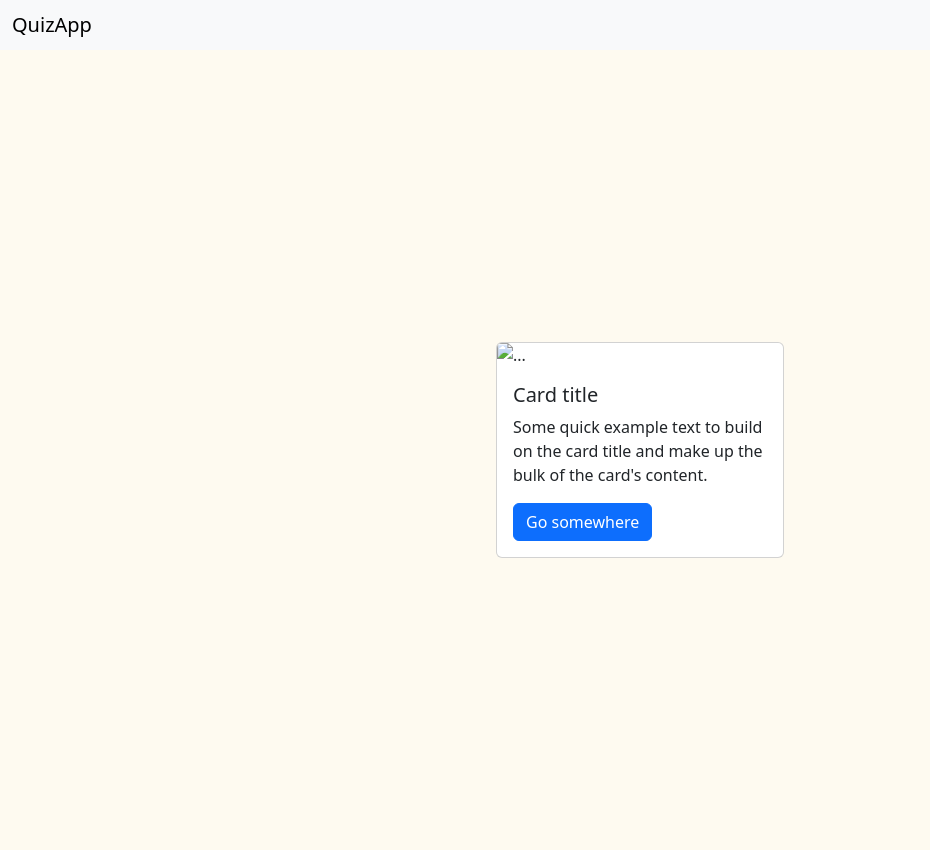
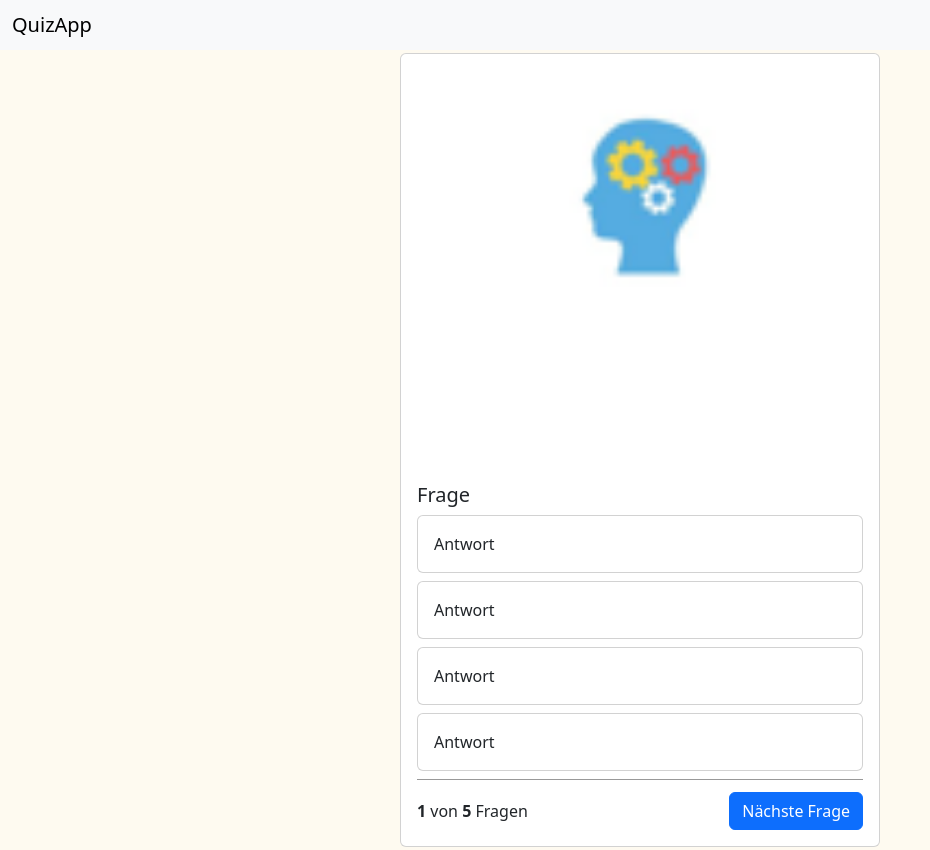
Before and after one commit to bjoerndaigger/QuizApp, a plain HTML site: page index.html in a window 1280 px wide. Shown: the whole page, without its empty margins (0-930 px from the left). Drawn offline with nearby package versions, Linux system fonts and the light colour scheme.

Commit message:
card layout

```diff
--- a/index.html
+++ b/index.html
@@ -25,13 +25,40 @@
   </nav>
 
   <div class="container">
-    <div class="card" style="width: 18rem;">
-      <img src="..." class="card-img-top" alt="...">
+    <div class="card quiz-card">
+      <img src="./img/logo.png" class="card-img-top" alt="logo">
       <div class="card-body">
-        <h5 class="card-title">Card title</h5>
-        <p class="card-text">Some quick example text to build on the card title and make up the bulk of the card's
-          content.</p>
-        <a href="#" class="btn btn-primary">Go somewhere</a>
+        <h5 class="card-title">Frage</h5>
+
+        <div class="card mb-2">
+          <div class="card-body">
+            Antwort
+          </div>
+        </div>
+
+        <div class="card mb-2">
+          <div class="card-body">
+            Antwort
+          </div>
+        </div>
+
+        <div class="card mb-2">
+          <div class="card-body">
+            Antwort
+          </div>
+        </div>
+
+        <div class="card mb-2">
+          <div class="card-body">
+            Antwort
+          </div>
+        </div>
+
+        <div class="question-footer">
+          <span><b>1</b> von <b>5</b> Fragen</span>
+          <button class="btn btn-primary">Nächste Frage</button>
+        </div>
+
       </div>
     </div>
   </div>
--- a/style.css
+++ b/style.css
@@ -9,3 +9,15 @@ body {
     justify-content: center;
     align-items: center;
 }
+
+.quiz-card {
+    width: 30rem;
+}
+
+.question-footer {
+    border-top: 1px solid rgba(0,0,0,0.4);
+    display: flex;
+    justify-content: space-between;
+    align-items: center;
+    padding-top: 12px;
+}
```
Also changed, not shown: img/logo.png (added).
